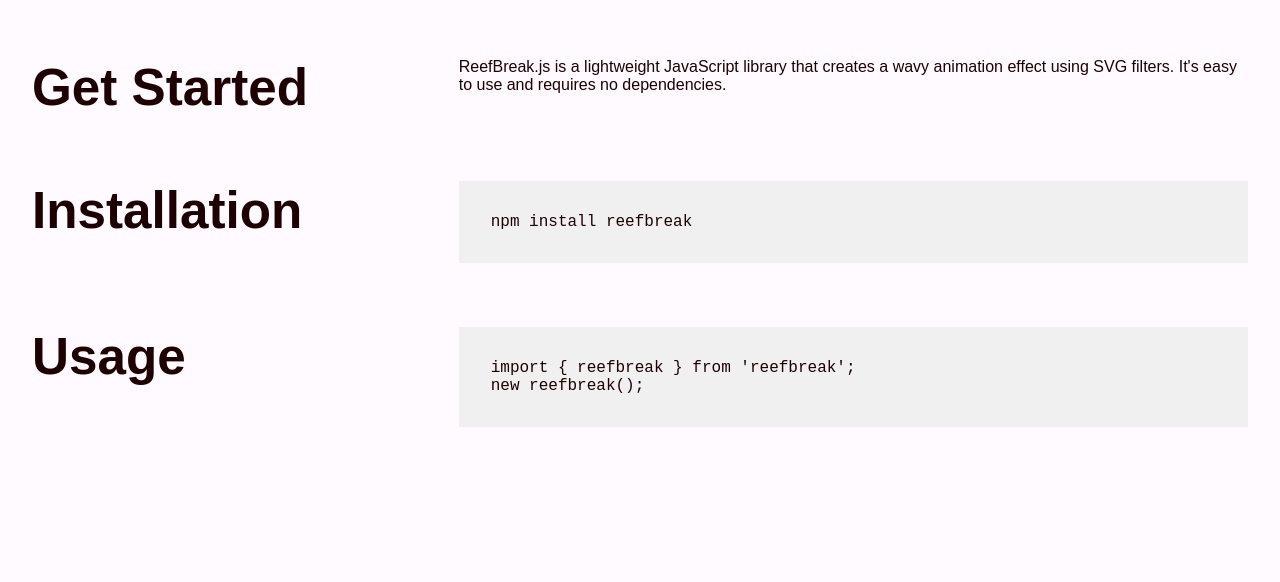
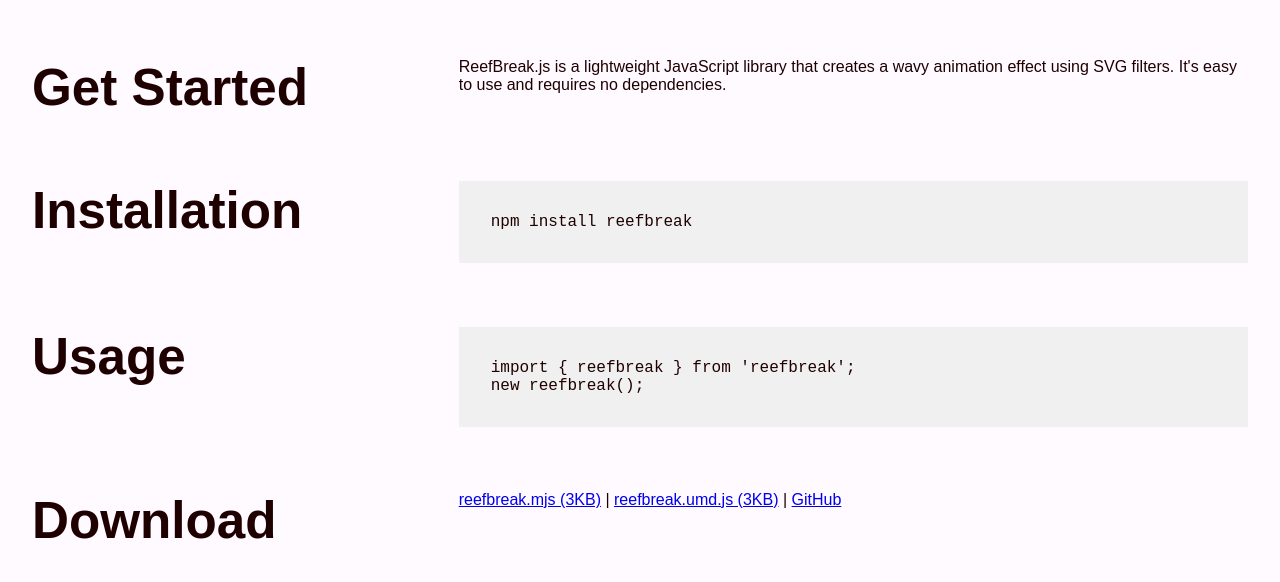
Before and after one commit to jimmyrichardson/reefbreak.js, a website built with Vite: page docs/index.html in a window 1280 px wide. Shown: the part 678-1260 px from the top of the page. Before the commit the page ends 1137 px from the top, so only its background shows below. Built offline with nearby package versions, Linux system fonts and the light colour scheme; a script that the page names is missing.

Commit message:
Lander download section

```diff
--- a/docs/index.html
+++ b/docs/index.html
@@ -46,6 +46,18 @@ import { reefbreak } from 'reefbreak';
 new reefbreak();</pre>
     </div>
   </section>
+  <section id="download">
+    <div class="left">
+      <h2>Download</h2>
+    </div>
+    <div class="right">
+      <a href="https://raw.githubusercontent.com/jimmyrichardson/reefbreak.js/main/dist/reefbreak.mjs"
+        target="_blank">reefbreak.mjs (3KB)</a> | <a
+        href="https://raw.githubusercontent.com/jimmyrichardson/reefbreak.js/main/dist/reefbreak.umd.js"
+        target="_blank">reefbreak.umd.js (3KB)</a> |
+      <a href="https://github.com/jimmyrichardson/reefbreak.js" target="_blank">GitHub</a>
+    </div>
+  </section>
 </body>
 <script src="https://cdn.jsdelivr.net/gh/google/code-prettify@master/loader/run_prettify.js"></script>
 <script type="module" src="js/main.js"></script>
```
